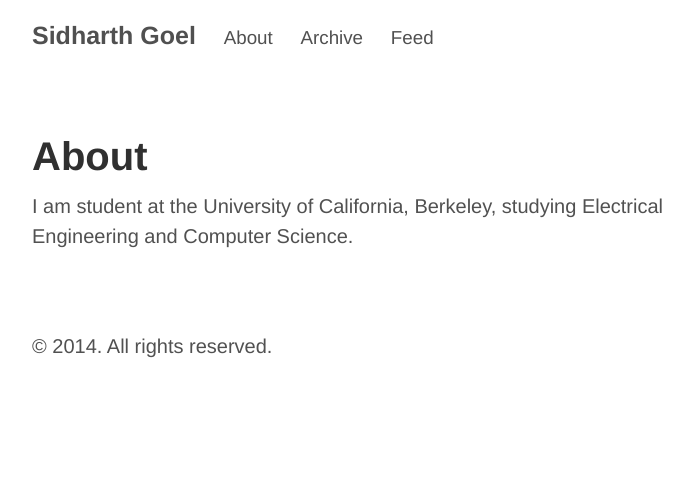
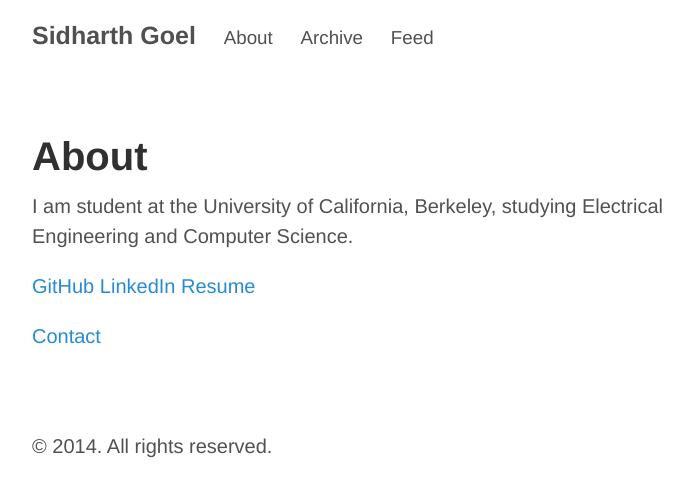
Before and after one commit to sidharthgoel/sidharthgoel.github.io, a Jekyll site: the page built from about.md, in a window 1280 px wide. Shown: the top 497 px of the page, without its empty margins (248-941 px from the left). Built offline with Jekyll 4.4.1, drawn with Linux system fonts in a browser that asks for light colours; Markdown is read by kramdown in place of the engine named in the settings.

Commit message:
more about me

```diff
--- a/about.md
+++ b/about.md
@@ -4,3 +4,9 @@ title: About
 ---
 
 I am student at the University of California, Berkeley, studying Electrical Engineering and Computer Science.
+
+[GitHub](https://github.com/sidharthgoel/)
+[LinkedIn](https://linkedin.com/in/sidharthgoel)
+[Resume](/assets/resume.pdf)
+
+[Contact](mailto:me@sidharthgoel.com)
```
